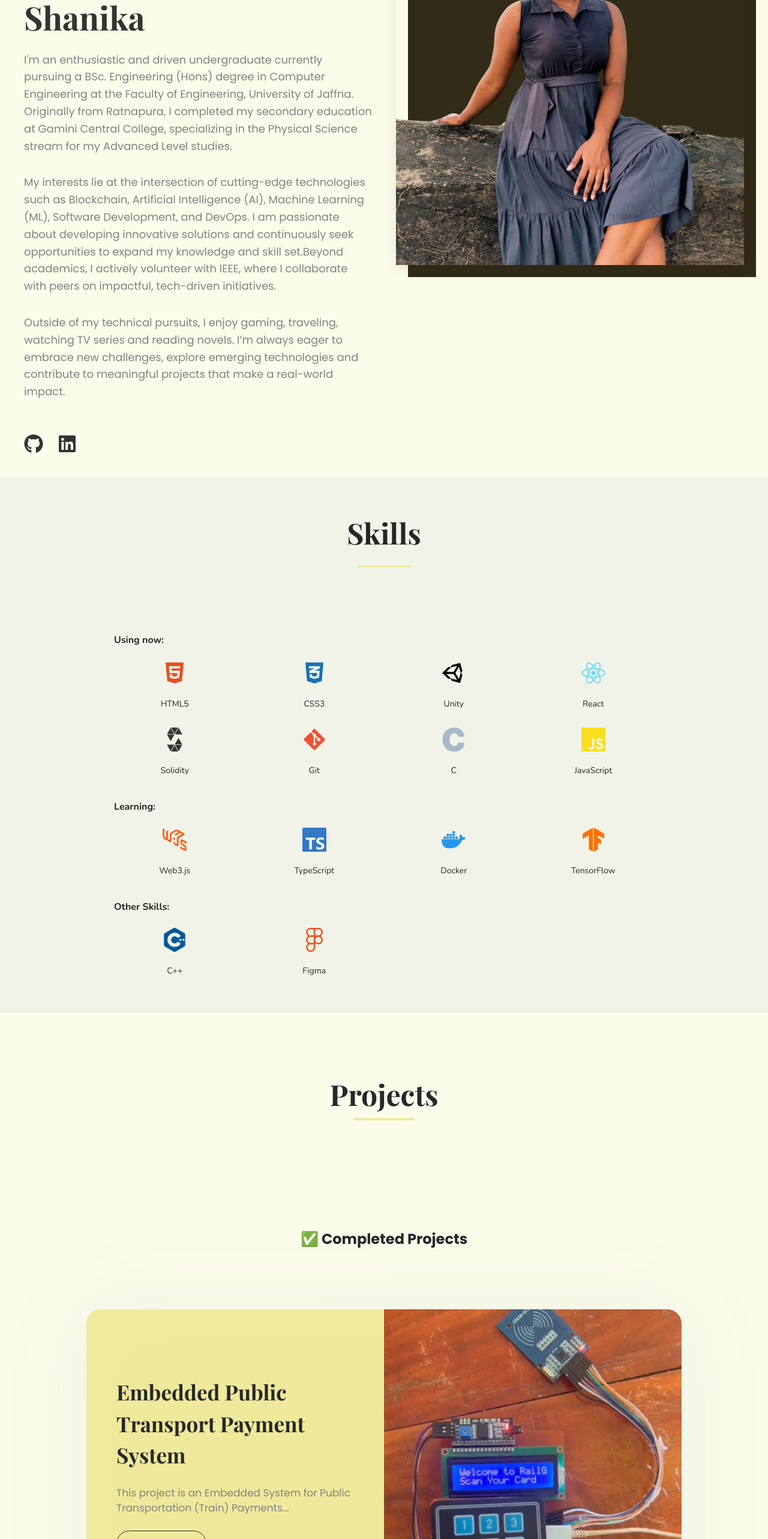
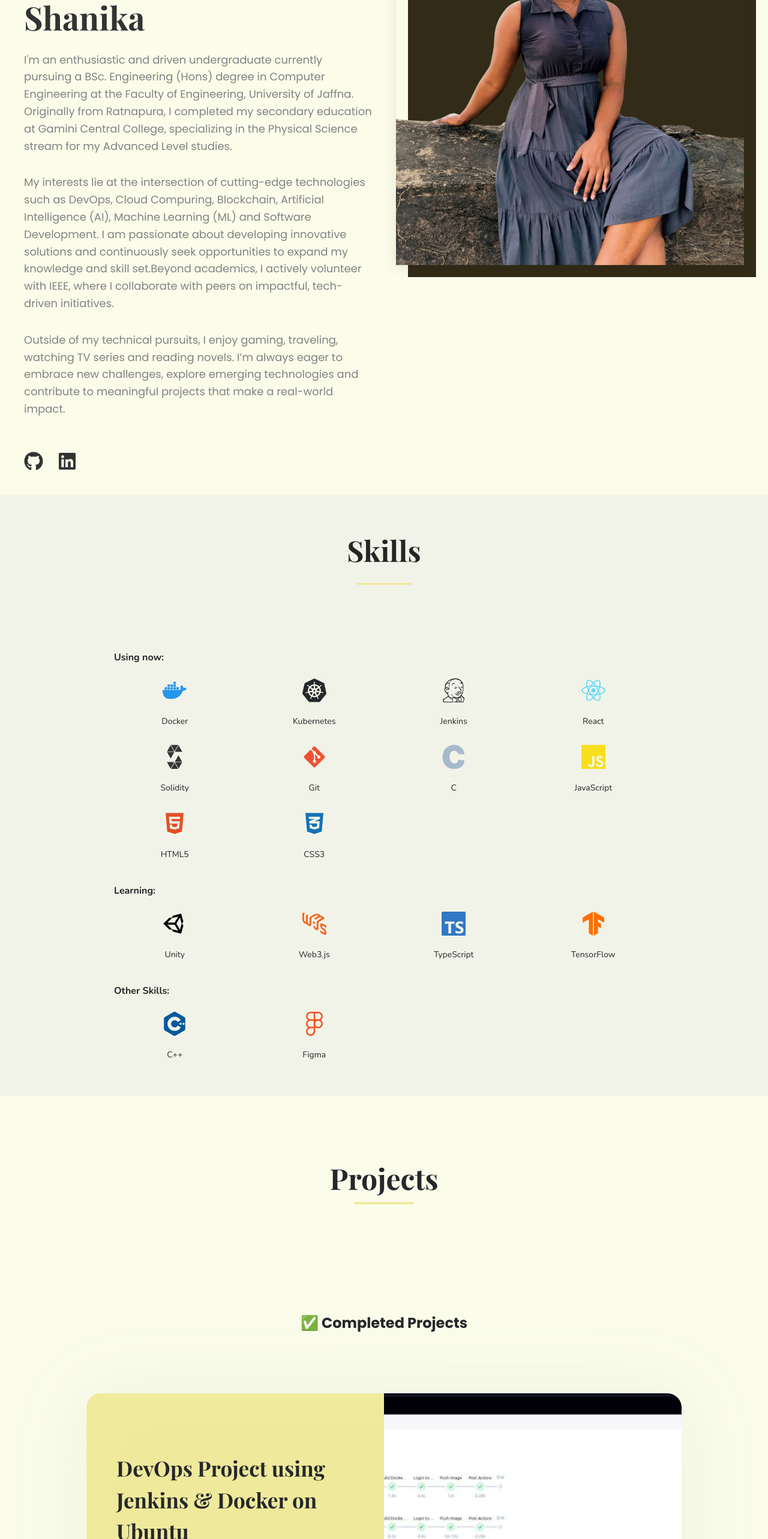
Before and after one commit to mihirishanika/my-portfolio, a React (Create React App) app: page / in a window 1280 px wide. Shown: the part 234-2800 px from the top of the page at 60% size. Built offline with nearby package versions, Linux system fonts and the light colour scheme.

Commit message:
Your message describing what you changed

```diff
--- a/src/components/Hero.jsx
+++ b/src/components/Hero.jsx
@@ -19,8 +19,8 @@ const Hero = () => {
           University of Jaffna. Originally from Ratnapura, I completed my secondary education
           at Gamini Central College, specializing in the Physical Science stream for my Advanced Level studies.
           </p><p className="subtitle">
-          My interests lie at the intersection of cutting-edge technologies such as Blockchain,
-          Artificial Intelligence (AI), Machine Learning (ML), Software Development, and DevOps.
+          My interests lie at the intersection of cutting-edge technologies such as DevOps, Cloud Compuring, Blockchain,
+          Artificial Intelligence (AI), Machine Learning (ML) and Software Development.
           I am passionate about developing innovative solutions and continuously seek opportunities
           to expand my knowledge and skill set.Beyond academics, I actively volunteer with IEEE,
           where I collaborate with peers on impactful, tech-driven initiatives.
--- a/src/components/Projects.jsx
+++ b/src/components/Projects.jsx
@@ -6,27 +6,41 @@ const Projects = () => {
   const projectsData = [
     {
       id: 1,
+      title: "DevOps Project using Jenkins & Docker on Ubuntu",
+      description: "This project is a CI/CD pipeline that automates the process of building, testing and deploying applications...",
+      imageUrl: require("../images/cicd.jpeg"),
+      link: "https://www.linkedin.com/posts/mihirishanika_devops-cicd-docker-activity-7343904144006479873-LZBf?utm_source=share&utm_medium=member_desktop&rcm=ACoAAEdpPCMBSpXMmmxuSHTZXZhhnFEGTWaLurU"
+    },
+    {
+      id: 2,
+      title: "DevOps capstone project",
+      description: "This is the final project of IBM DevOps and Software Engineering Professional Certificate...",
+      imageUrl: require("../images/capstone.png"),
+      link: "https://github.com/mihirishanika/Building-an-Image-Caption-Generator-using-CNN-LSTM-from-Scratch-_DeepLearningProject.git"
+    },
+    {
+      id: 3,
       title: "Embedded Public Transport Payment System",
       description: "This project is an Embedded System for Public Transportation (Train) Payments...",
       imageUrl: require("../images/rail_go.jpg"),
       link: "https://github.com/oshadapramod/SmartRailwayPayment.git"
     },
     {
-      id: 2,
+      id: 4,
       title: "Building an Image Caption Generator using CNN-LSTM from Scratch",
       description: "This project implements an Image Captioning System using deep learning...",
       imageUrl: require("../images/deep_learning.jpg"),
       link: "https://github.com/mihirishanika/Building-an-Image-Caption-Generator-using-CNN-LSTM-from-Scratch-_DeepLearningProject.git"
     },
     {
-      id: 3,
+      id: 5,
       title: "Page Replacement Algorithms",
       description: "This Java GUI application simulates and compares four popular Page Replacement Algorithms...",
       imageUrl: require("../images/cpu_scheduling.png"),
       link: "https://github.com/mihirishanika/Page-Replacement-Algorithms.git"
     },
     {
-      id: 4,
+      id: 6,
       title: "Fully Functional Login and Signup Pages",
       description: "SecureConnect is a secure and user-friendly authentication system...",
       imageUrl: require("../images/login_signup.jpg"),
@@ -35,13 +49,6 @@ const Projects = () => {
   ];
 
   const ongoingProjects = [
-    {
-      id: 5,
-      title: "3D Coin Collecting Game",
-      description: "A simple 3D game built in Unity where the player moves forward automatically...",
-      imageUrl: require("../images/coin_collecting.png"),
-      link: "https://github.com/mihirishanika/coin-collecting-3D-game.git"
-    },
     {
       id: 6,
       title: "Blockchain-Based Electronic Voting System",
--- a/src/components/Skills.jsx
+++ b/src/components/Skills.jsx
@@ -13,7 +13,9 @@ import {
   SiTypescript,
   SiDocker,
   SiTensorflow,
-  SiCplusplus
+  SiCplusplus,
+  SiKubernetes,
+  SiJenkins
 } from 'react-icons/si';
 
 function Skills() {
@@ -39,22 +41,24 @@ function Skills() {
     {
       title: "Using now:",
       skills: [
-        { icon: <FaHtml5 />, name: "HTML5" },
-        { icon: <FaCss3Alt />, name: "CSS3" },
-        { icon: <FaUnity />, name: "Unity" },
+        { icon: <SiDocker />, name: "Docker" },
+        { icon: <SiKubernetes />, name: "Kubernetes" },
+        { icon: <SiJenkins />, name: "Jenkins" },
         { icon: <FaReact />, name: "React" },
         { icon: <SiSolidity />, name: "Solidity" },
         { icon: <FaGitAlt />, name: "Git" },
         { icon: <SiC />, name: "C" },
-        { icon: <SiJavascript />, name: "JavaScript" }
+        { icon: <SiJavascript />, name: "JavaScript" },
+        { icon: <FaHtml5 />, name: "HTML5" },
+        { icon: <FaCss3Alt />, name: "CSS3" },
       ]
     },
     {
       title: "Learning:",
       skills: [
+        { icon: <FaUnity />, name: "Unity" },
         { icon: <SiWeb3Dotjs />, name: "Web3.js" },
         { icon: <SiTypescript />, name: "TypeScript" },
-        { icon: <SiDocker />, name: "Docker" },
         { icon: <SiTensorflow />, name: "TensorFlow" }
       ]
     },
```
Also changed, not shown: src/images/capstone.png (added), src/images/cicd.jpeg (added).
